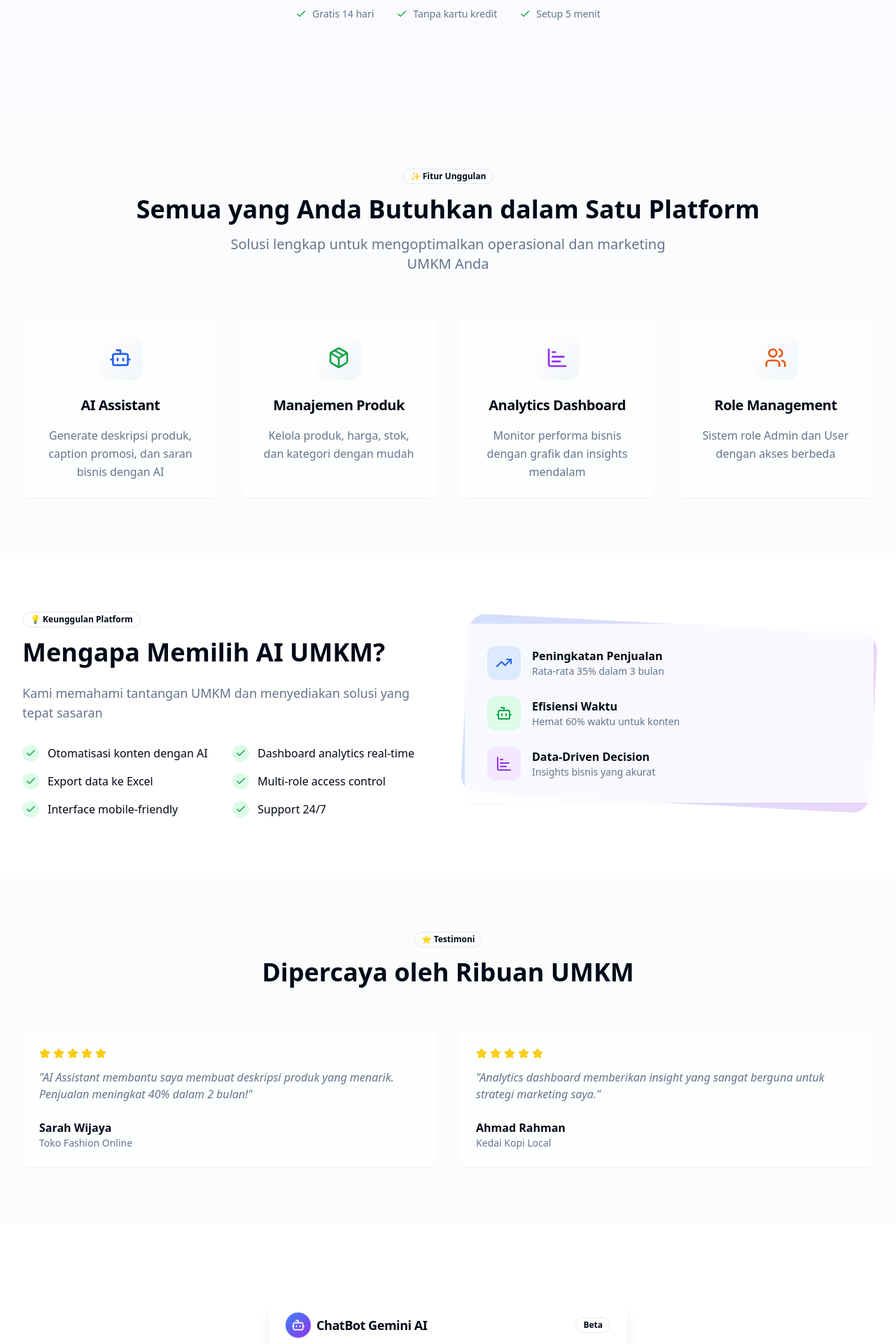
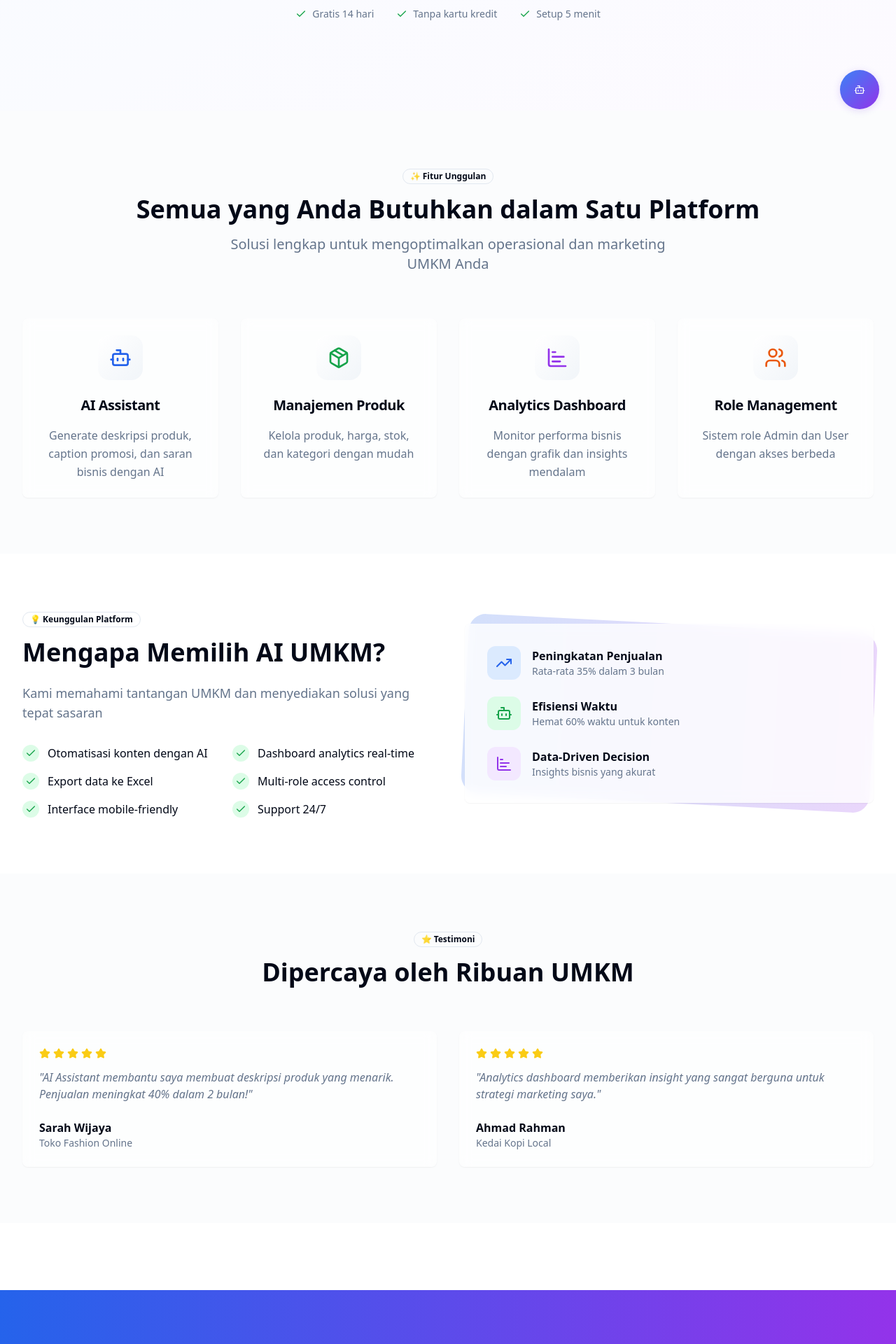
Before and after one commit to Falzz1010/umkm-ai-spark, a React (Vite) app: page / in a window 1280 px wide. Shown: the part 620-2540 px from the top of the page at 70% size. Built offline with nearby package versions, Linux system fonts and the light colour scheme.

Commit message:
Fix: Gemini chatbot API and modal
Use the previous Gemini API and implement the chatbot as a modal with a button at the bottom right.

```diff
--- a/src/components/landing/LandingChatbot.tsx
+++ b/src/components/landing/LandingChatbot.tsx
@@ -3,7 +3,8 @@ import React, { useState, useRef } from "react";
 import { Button } from "@/components/ui/button";
 import { Card, CardHeader, CardTitle, CardContent } from "@/components/ui/card";
 import { Badge } from "@/components/ui/badge";
-import { Bot, SendHorizontal, Loader2 } from "lucide-react";
+import { Dialog, DialogContent, DialogHeader, DialogTitle, DialogDescription, DialogClose } from "@/components/ui/dialog";
+import { Bot, SendHorizontal, Loader2, X } from "lucide-react";
 
 interface ChatMessage {
   sender: "user" | "ai";
@@ -20,13 +21,13 @@ export function LandingChatbot() {
   ]);
   const [input, setInput] = useState("");
   const [loading, setLoading] = useState(false);
+  const [open, setOpen] = useState(false);
   const messagesEndRef = useRef<HTMLDivElement>(null);
 
   const sendMessage = async (e?: React.FormEvent) => {
     e?.preventDefault();
     if (!input.trim()) return;
 
-    // Explicitly set sender as "user"
     const newMessages: ChatMessage[] = [
       ...messages,
       { sender: "user", content: input },
@@ -43,7 +44,7 @@ export function LandingChatbot() {
         },
         body: JSON.stringify({
           prompt: input,
-          type: "", // tipe default buat chat bebas
+          type: "",
         }),
       });
       const data = await res.json();
@@ -72,16 +73,37 @@ export function LandingChatbot() {
     }
   };
 
+  // Tombol bulat fixed kanan bawah
   return (
-    <div className="mt-14 max-w-lg mx-auto w-full">
+    <>
+      <Button
+        onClick={() => setOpen(true)}
+        variant="secondary"
+        size="icon"
+        className="fixed bottom-6 right-6 rounded-full shadow-lg z-50 w-14 h-14 bg-gradient-to-br from-blue-500 to-purple-600 hover:scale-105 transition"
+        aria-label="Buka Chatbot AI Gemini"
+        style={{ boxShadow: "0 2px 12px 0 rgba(80,0,220,.14)" }}
+      >
+        <Bot className="w-7 h-7 text-white" />
+      </Button>
+      <Dialog open={open} onOpenChange={setOpen}>
+        <DialogContent className="max-w-lg w-full p-0 overflow-hidden">
           <Card className="bg-background/80 border-0 shadow-xl">
-        <CardHeader>
+            <CardHeader className="pb-2">
               <div className="flex items-center gap-2 mb-1">
                 <span className="inline-flex items-center justify-center w-9 h-9 rounded-full bg-gradient-to-br from-blue-500 to-purple-600 shadow">
                   <Bot className="w-5 h-5 text-white" />
                 </span>
                 <CardTitle className="text-lg">ChatBot Gemini AI</CardTitle>
                 <Badge variant="outline" className="ml-auto text-xs">Beta</Badge>
+                <DialogClose asChild>
+                  <button
+                    className="ml-3 p-2 rounded hover:bg-accent focus:outline-none transition"
+                    aria-label="Tutup Chatbot"
+                  >
+                    <X className="w-5 h-5" />
+                  </button>
+                </DialogClose>
               </div>
               <p className="text-sm text-muted-foreground">
                 Dapatkan bantuan instan untuk ide, deskripsi, dan strategi UMKM Anda.
@@ -113,7 +135,7 @@ export function LandingChatbot() {
                   placeholder="Tulis pesan atau pertanyaan..."
                   disabled={loading}
                   className="flex-1 bg-background rounded-full px-4 py-2 border border-border focus:outline-none focus:ring-2 focus:ring-blue-500 text-sm transition"
-              autoFocus={false}
+                  autoFocus={open}
                 />
                 <Button
                   type="submit"
@@ -127,7 +149,9 @@ export function LandingChatbot() {
               </form>
             </CardContent>
           </Card>
-    </div>
+        </DialogContent>
+      </Dialog>
+    </>
   );
 }
 
```
Lines whose indentation alone changed are shown as unchanged.
